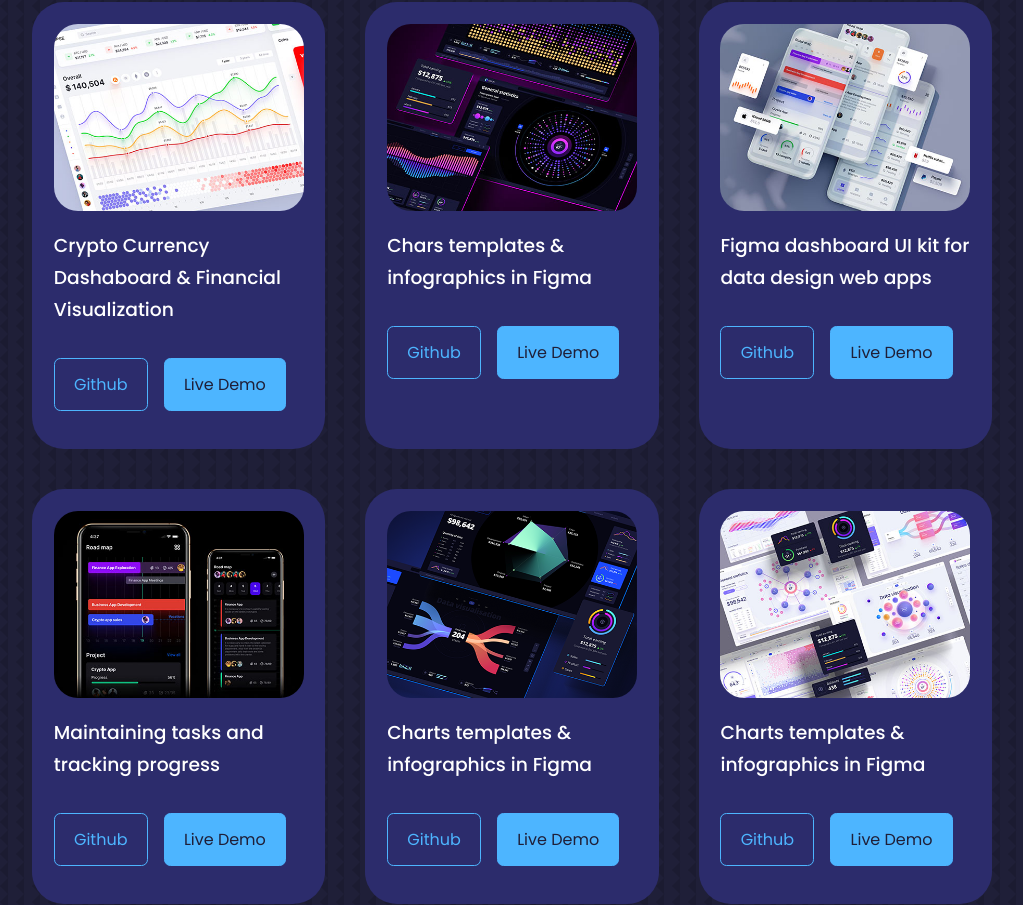
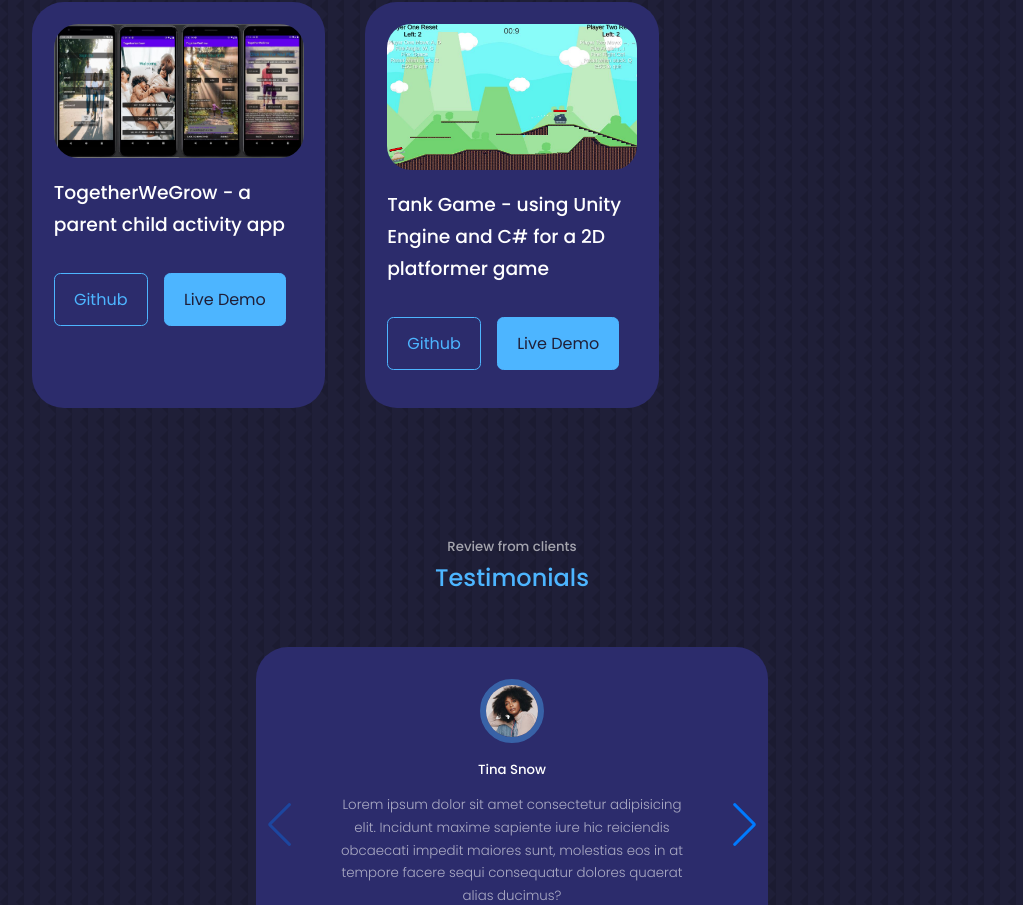
Before and after one commit to alexisname/portfolio, a React (Create React App) app: page / in a window 1280 px wide. Shown: the part 3442-4347 px from the top of the page, without its empty margins (128-1151 px from the left). Built offline with nearby package versions, Linux system fonts and the light colour scheme.

Commit message:
contact change

```diff
--- a/src/components/contact/Contact.jsx
+++ b/src/components/contact/Contact.jsx
@@ -12,7 +12,7 @@ const Contact = () => {
   const sendEmail = (e) => {
     e.preventDefault();
 
-    emailjs.sendForm('service_0p37shq', 'template_9d77f2g', form.current, 'IO_ER3NP6qjG0t20N')
+    emailjs.sendForm('service_6rttie7', 'template_oz9auym', form.current, 'TJtdLlV6NcTZw7nIA')
     e.target.reset()
       .then((result) => {
           console.log(result.text);
@@ -31,10 +31,10 @@ const Contact = () => {
           <article className="contact__option">
             <MdOutlineEmail className='contact__option-icon'/>
             <h4>Email</h4>
-            <h5>dummy@gamil.com</h5>
-            <a href="mailto:dummy@gmail.com" target="_blank">Send a message</a>
+            <h5>chenjl0311@gmail.com</h5>
+            <a href="mailto:chenjl0311@gmail.com" target="_blank">Send a message</a>
           </article>
-          <article className="contact__option">
+          {/* <article className="contact__option">
             <RiMessengerLine className='contact__option-icon'/>
             <h4>Messenger</h4>
             <h5>egatortutorials</h5>
@@ -45,7 +45,7 @@ const Contact = () => {
             <h4>Whatsapp</h4>
             <h5>+123456789</h5>
             <a href="https://api.whatsapp.com/send?phone+12369896021" target="_blank">Send a message</a>
-          </article>
+          </article> */}
         </div>
         {/* END OF CONTACT OPTION */}
         <form ref={form} onSubmit={sendEmail}>
--- a/src/components/portfolio/Portfolio.jsx
+++ b/src/components/portfolio/Portfolio.jsx
@@ -1,6 +1,6 @@
 import React from 'react'
 import './portfolio.css'
-import IMG1 from '../../assets/portfolio1.jpg'
+import IMG1 from '../../assets/login1.jpg'
 import IMG2 from '../../assets/portfolio2.jpg'
 import IMG3 from '../../assets/portfolio3.jpg'
 import IMG4 from '../../assets/portfolio4.jpg'
@@ -11,45 +11,45 @@ const data = [
   {
     id: 1,
     image: IMG1,
-    title: 'Crypto Currency Dashaboard & Financial Visualization',
-    github: 'https://github.com',
-    demo: 'https:dribbble.com/shots/16673715-Crypto-currency-dashboards-and-financial-data-visualization'
+    title: 'TogetherWeGrow - a parent child activity app',
+    github: 'https://github.com/alexisname/CapstoneProject_Junlong',
+    demo: 'https://youtu.be/mVw5FK11lAM'
   },
   {
     id: 2,
     image: IMG2,
-    title: 'Chars templates & infographics in Figma',
-    github: 'https://github.com',
-    demo: 'https:dribbble.com/shots/16580766-Orion-UI-kit-Chars-templates-infographics-in-Figma'
+    title: 'Tank Game - using Unity Engine and C# for a 2D platformer game',
+    github: 'https://github.com/alexisname/TankGame',
+    demo: 'https://alexchen123.itch.io/tankwebv1'
   },
-  {
-    id: 3,
-    image: IMG3,
-    title: 'Figma dashboard UI kit for data design web apps',
-    github: 'https://github.com',
-    demo: 'https:dribbble.com/shots/17290917-Eclipse-Figma-dashboards-UI-kit-for-data-design-web-apps'
-  },
-  {
-    id: 4,
-    image: IMG4,
-    title: 'Maintaining tasks and tracking progress',
-    github: 'https://github.com',
-    demo: 'https:dribbble.com/shots/16955822-Maintaining-tasks-and-tracking-progress'
-  },
-  {
-    id: 5,
-    image: IMG5,
-    title: 'Charts templates & infographics in Figma',
-    github: 'https://github.com',
-    demo: 'https:dribbble.com/shots/16541289-Orion-UI-kit-Chars-templates-infographics-in-Figma'
-  },
-  {
-    id: 6,
-    image: IMG6,
-    title: 'Charts templates & infographics in Figma',
-    github: 'https://github.com',
-    demo: 'https:dribbble.com/shots/15887665-Orion-UI-kit-Chars-templates-infographics-in-Figma'
-  },
+  // {
+  //   id: 3,
+  //   image: IMG3,
+  //   title: 'Figma dashboard UI kit for data design web apps',
+  //   github: 'https://github.com',
+  //   demo: 'https:dribbble.com/shots/17290917-Eclipse-Figma-dashboards-UI-kit-for-data-design-web-apps'
+  // },
+  // {
+  //   id: 4,
+  //   image: IMG4,
+  //   title: 'Maintaining tasks and tracking progress',
+  //   github: 'https://github.com',
+  //   demo: 'https:dribbble.com/shots/16955822-Maintaining-tasks-and-tracking-progress'
+  // },
+  // {
+  //   id: 5,
+  //   image: IMG5,
+  //   title: 'Charts templates & infographics in Figma',
+  //   github: 'https://github.com',
+  //   demo: 'https:dribbble.com/shots/16541289-Orion-UI-kit-Chars-templates-infographics-in-Figma'
+  // },
+  // {
+  //   id: 6,
+  //   image: IMG6,
+  //   title: 'Charts templates & infographics in Figma',
+  //   github: 'https://github.com',
+  //   demo: 'https:dribbble.com/shots/15887665-Orion-UI-kit-Chars-templates-infographics-in-Figma'
+  // },
 ]
 
 
```
Also changed, not shown: src/assets/login1.jpg (added), src/assets/portfolio2.jpg.
